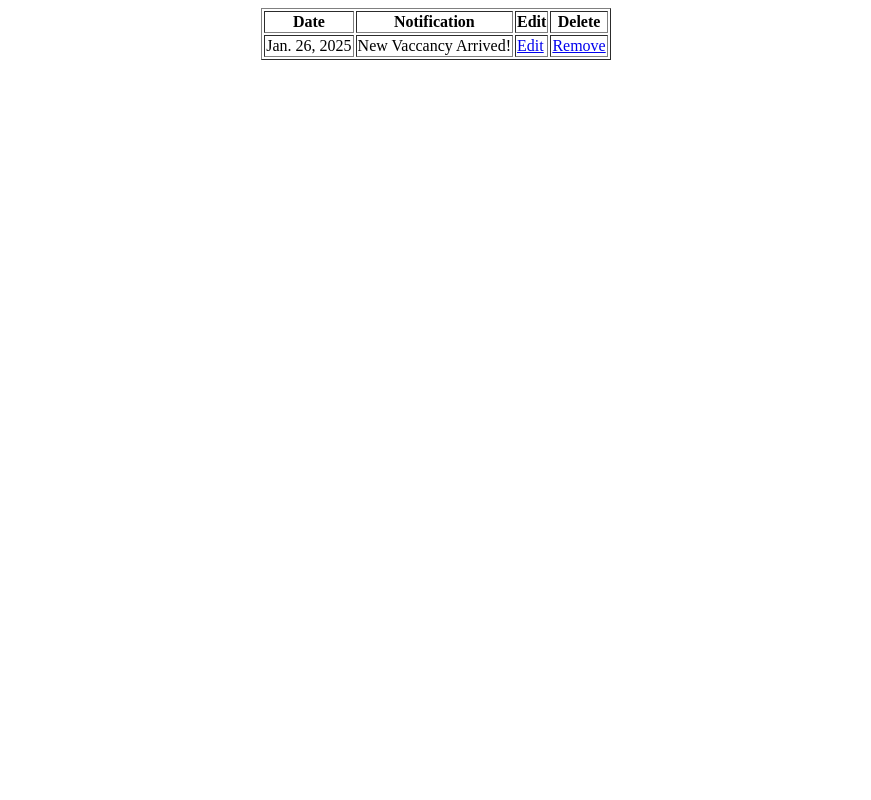
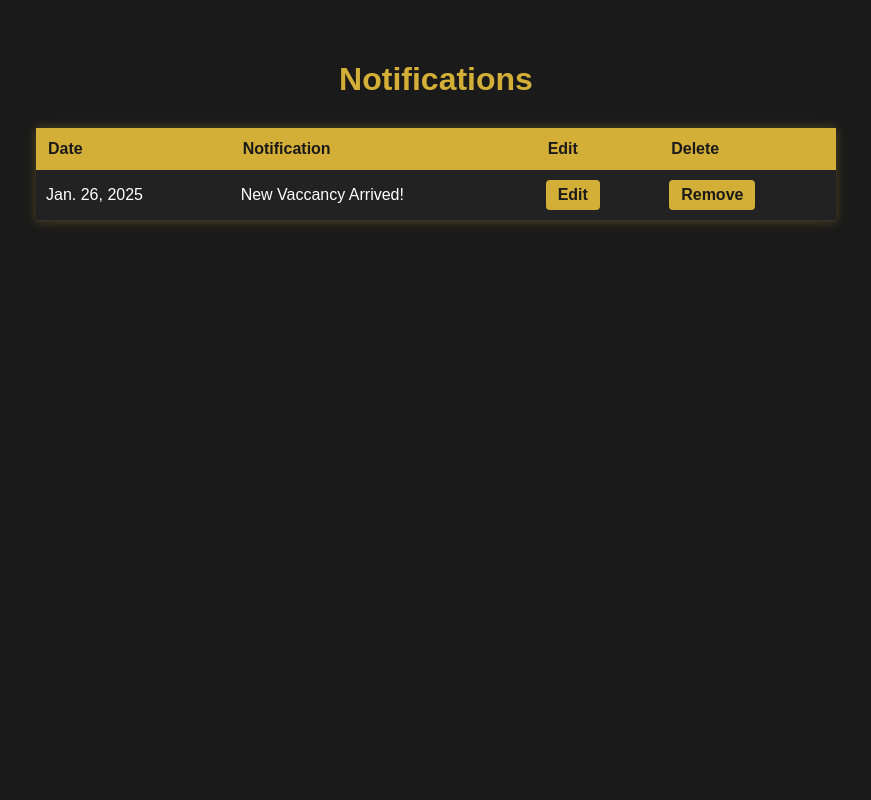
Before and after one commit to NanduPrasad93/ParseSmart, a Django app: page /notification_list/ in a window 1280 px wide. Shown: the whole page, without its empty margins (204-1075 px from the left). Run offline with Django 5.2, Linux system fonts and the light colour scheme; data comes from the database, SQL or seed files in the repository.

Commit message:
notification list complete

```diff
--- a/ParserX/templates/notification_list.html
+++ b/ParserX/templates/notification_list.html
@@ -1,11 +1,82 @@
-
+<!DOCTYPE html>
 <html>
     <head>
         <title>Notification</title>
+        <style>
+            body {
+                background-color: #1a1a1a;
+                color: #ffffff;
+                font-family: Arial, sans-serif;
+                margin: 0;
+                padding: 20px;
+            }
+
+            .container {
+                max-width: 800px;
+                margin: 0 auto;
+                padding: 20px;
+            }
+
+            h1 {
+                color: #d4af37; /* Dark golden yellow */
+                text-align: center;
+                margin-bottom: 30px;
+            }
+
+            table {
+                width: 100%;
+                border-collapse: collapse;
+                background-color: #222222;
+                box-shadow: 0 0 10px rgba(212, 175, 55, 0.3);
+            }
+
+            th {
+                background-color: #d4af37; /* Dark golden yellow */
+                color: #1a1a1a;
+                padding: 12px;
+                text-align: left;
+            }
+
+            td {
+                padding: 10px;
+                border-bottom: 1px solid #333333;
+            }
+
+            tr:hover {
+                background-color: #2a2a2a;
+            }
+
+            a {
+                color: #d4af37; /* Dark golden yellow */
+                text-decoration: none;
+                transition: color 0.3s;
+            }
+
+            a:hover {
+                color: #ffffff;
+                text-decoration: underline;
+            }
+
+            .button {
+                display: inline-block;
+                padding: 6px 12px;
+                background-color: #d4af37;
+                color: #1a1a1a;
+                border-radius: 4px;
+                font-weight: bold;
+            }
+
+            .button:hover {
+                background-color: #c4a030;
+                text-decoration: none;
+            }
+        </style>
     </head>
     <body>
+        <div class="container">
+            <h1>Notifications</h1>
             <center>
-        <table border="1" class="table table-responsive">
+                <table>
                     <tr>
                         <th>Date</th>
                         <th>Notification</th>
@@ -16,13 +87,12 @@
                     <tr>
                         <td>{{var.current_date}}</td>
                         <td>{{var.Notifications}}</td>
-                <td><a href="{% url 'edit_notification' var.n_id %}">Edit</a></td>
-                <td><a href="{% url 'remove_notification' var.n_id %}">Remove</a></td>
-
-
+                        <td><a href="{% url 'edit_notification' var.n_id %}" class="button">Edit</a></td>
+                        <td><a href="{% url 'remove_notification' var.n_id %}" class="button">Remove</a></td>
                     </tr>
                     {% endfor %}
                 </table>
             </center>
+        </div>
     </body>
 </html>
```
Lines whose indentation alone changed are shown as unchanged.
